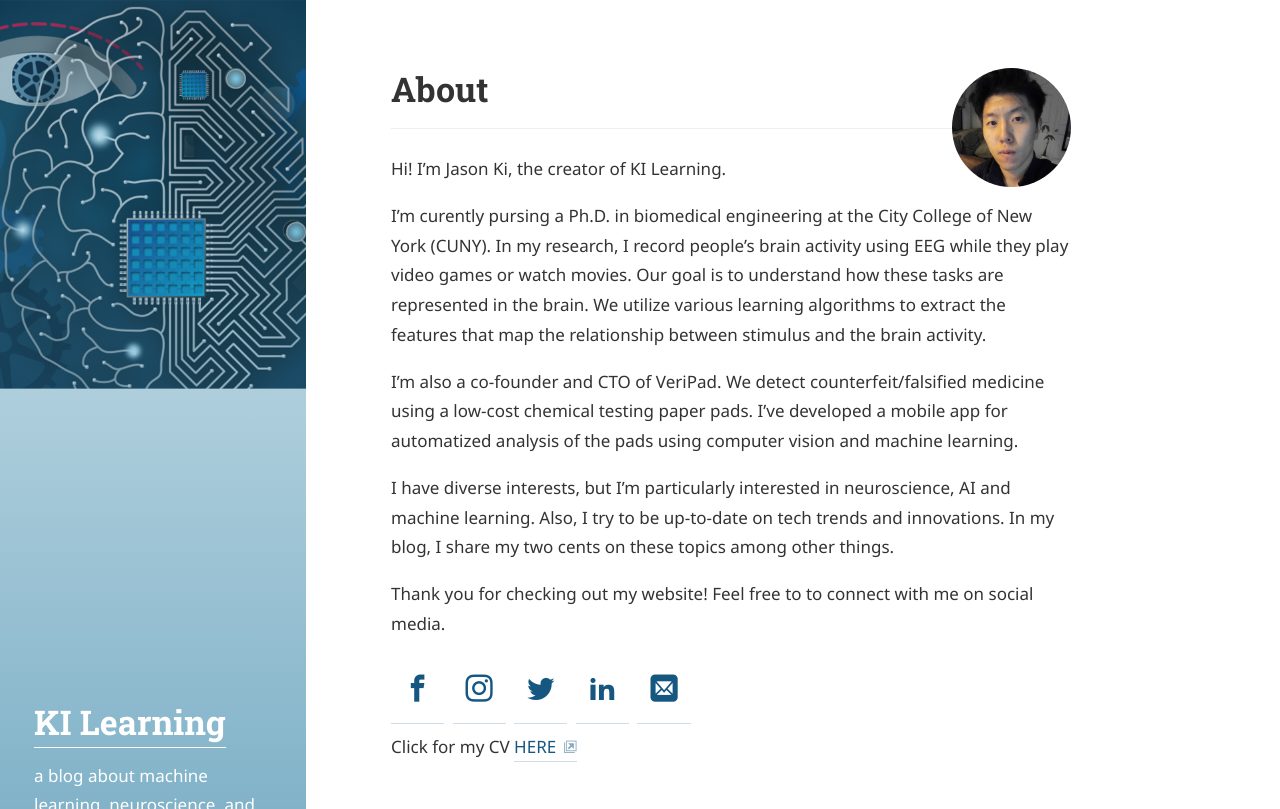
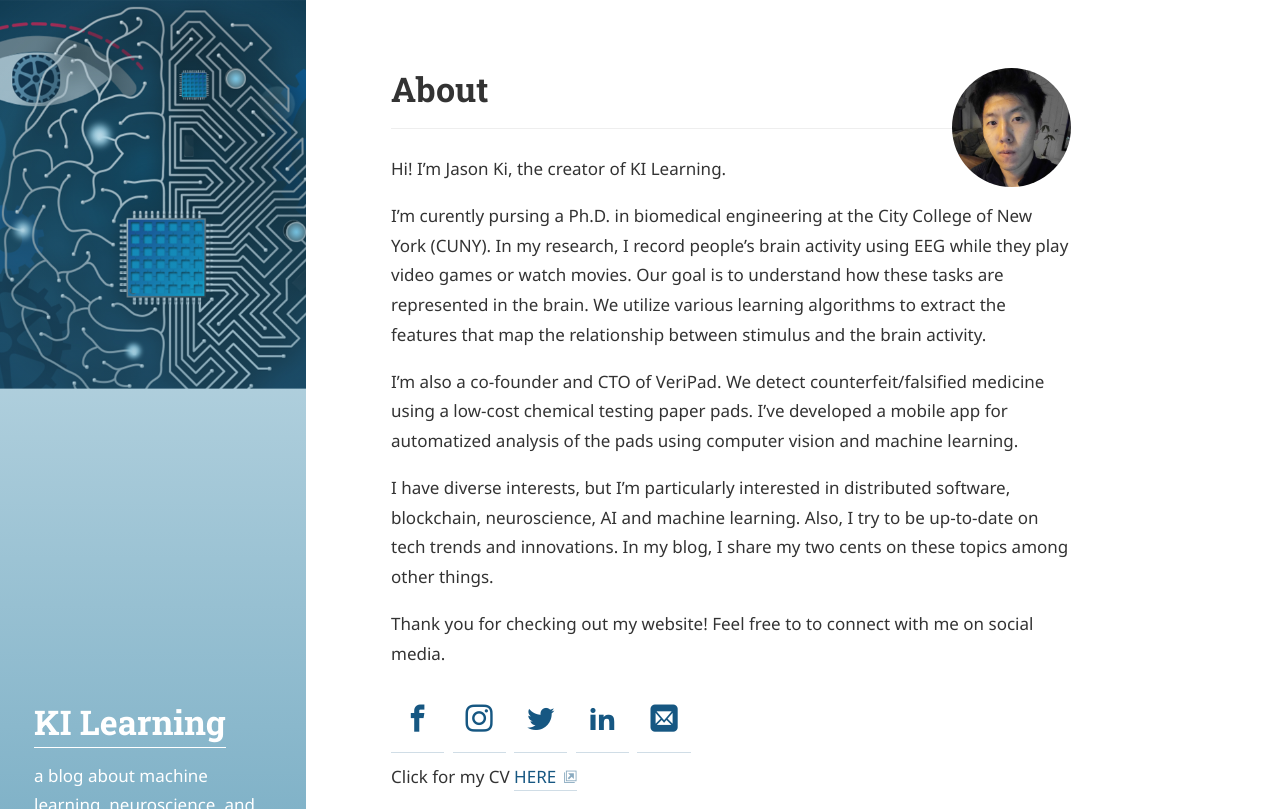
Before and after one commit to JasonJKi/jasonjki.github.io, a Jekyll site: the page built from about.md, in a window 1280 px wide and 1164 px high, cut to the strip 0-809 px from the top of the window. Built offline with Jekyll 4.4.1, drawn with Linux system fonts in a browser that asks for light colours; some web fonts are replaced.

Commit message:
Update authors.yml

```diff
--- a/_data/authors.yml
+++ b/_data/authors.yml
@@ -22,7 +22,7 @@ Jason:
     I've developed a mobile app for automatized analysis of the pads using computer vision and machine learning.
 
 
-    I have diverse interests, but I'm particularly interested in neuroscience, AI and machine learning.
+    I have diverse interests, but I'm particularly interested in distributed software, blockchain, neuroscience, AI and machine learning.
     Also, I try to be up-to-date on tech trends and innovations.
     In my blog, I share my two cents on these topics among other things.
 
```
